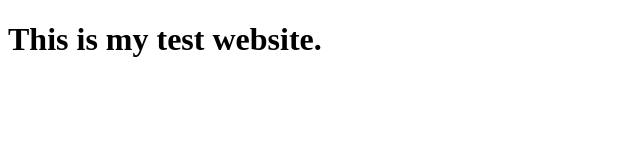
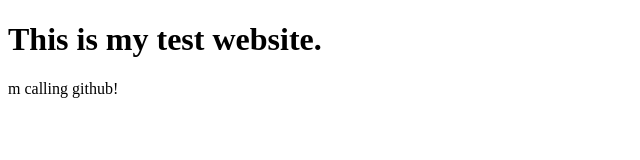
Before and after one commit to rayhanuzzaman/my-test-website, a plain HTML site: page index.html in a window 1280 px wide. Shown: the whole page, without its empty margins (0-640 px from the left). Drawn offline with Linux system fonts and the light colour scheme.

Commit message:
learned github

```diff
--- a/index.html
+++ b/index.html
@@ -7,5 +7,6 @@
 </head>
 <body>
     <h1>This is my test website.</h1>
+    <p>m calling github!</p>
 </body>
 </html>
```
